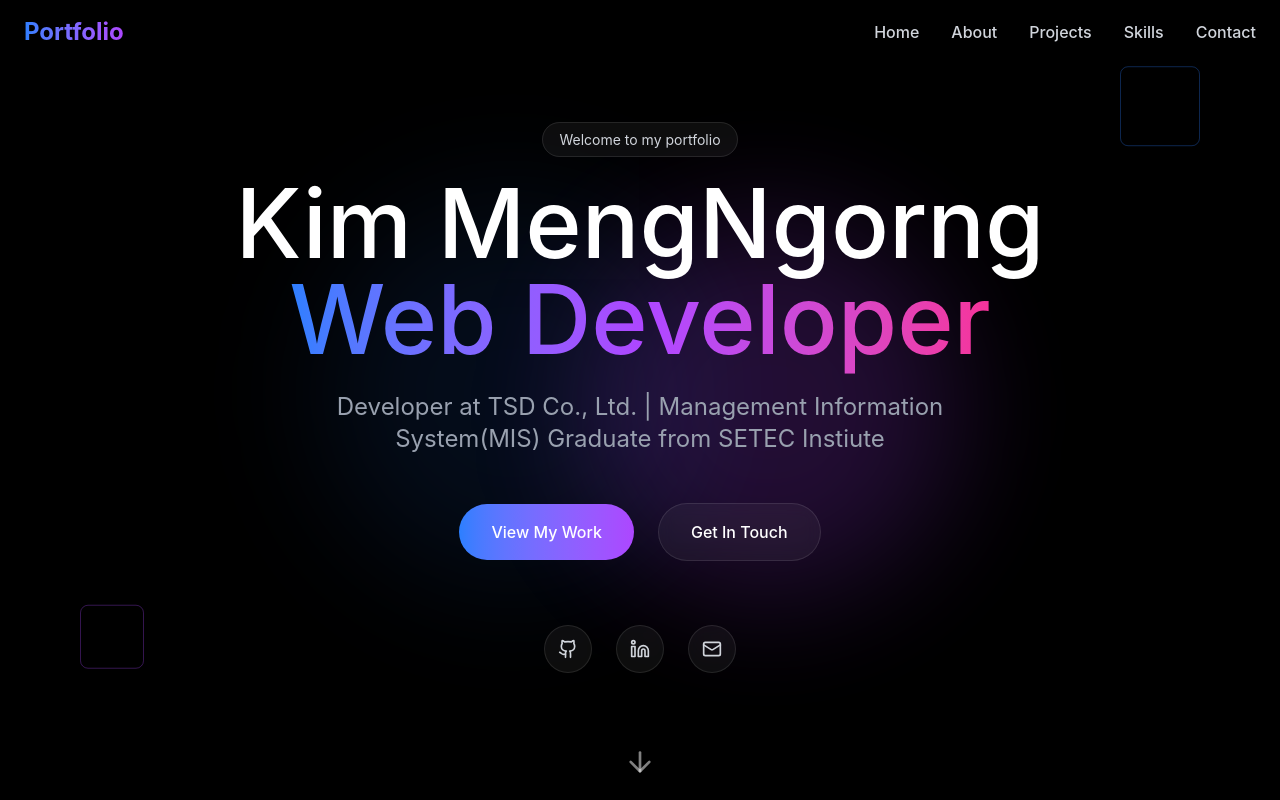
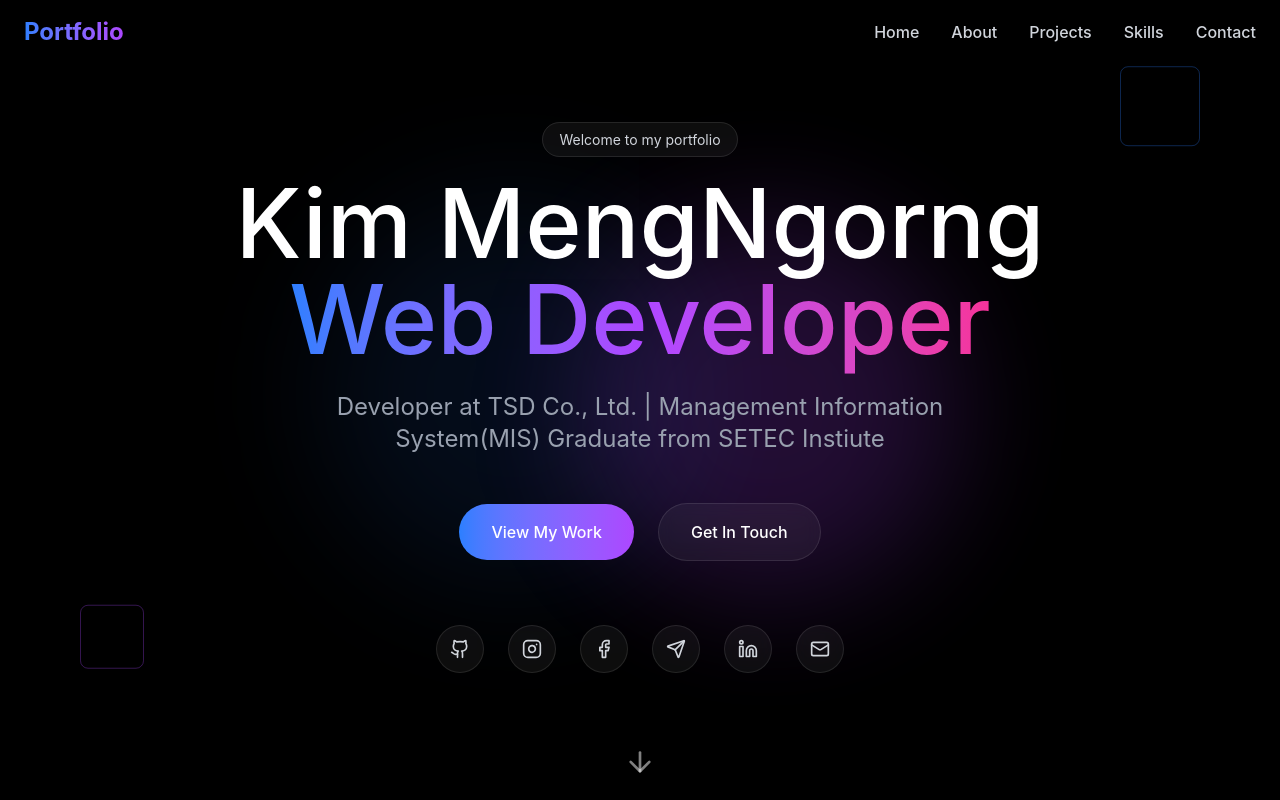
Before and after one commit to KimMengNgorng/Portfolio, a React (Vite) app: page / in a window 1280 px wide. Shown: the top 800 px of the page. Built offline with nearby package versions, Linux system fonts and the light colour scheme.

Commit message:
Update About section and add social media links in Hero component

```diff
--- a/src/app/components/About.tsx
+++ b/src/app/components/About.tsx
@@ -67,7 +67,7 @@ export function About() {
             About <span className="bg-gradient-to-r from-blue-500 to-purple-500 bg-clip-text text-transparent">Me</span>
           </h2>
           <p className="text-xl text-gray-400 max-w-3xl mx-auto">
-            Web Developer | Computer Science Graduate
+            Web Developer | Management Information System (MIS) Graduate
           </p>
         </motion.div>
 
--- a/src/app/components/Hero.tsx
+++ b/src/app/components/Hero.tsx
@@ -1,5 +1,5 @@
 import { motion } from 'motion/react';
-import { ArrowDown, Github, Linkedin, Mail } from 'lucide-react';
+import { ArrowDown, Facebook, Github, Instagram, Linkedin, Mail, Send } from 'lucide-react';
 
 export function Hero() {
   const containerVariants = {
@@ -113,6 +113,27 @@ export function Hero() {
           </motion.a>
           <motion.a
             whileHover={{ y: -4, scale: 1.1 }}
+            href="https://www.instagram.com/kimmengngorng/?hl=en"
+            className="w-12 h-12 flex items-center justify-center bg-white/5 backdrop-blur-sm border border-white/10 rounded-full text-gray-300 hover:text-white hover:border-white/30 transition-colors"
+          >
+            <Instagram size={20} />
+          </motion.a>
+          <motion.a
+            whileHover={{ y: -4, scale: 1.1 }}
+            href="\https://www.facebook.com/kim.mengngorng.12"
+            className="w-12 h-12 flex items-center justify-center bg-white/5 backdrop-blur-sm border border-white/10 rounded-full text-gray-300 hover:text-white hover:border-white/30 transition-colors"
+          >
+            <Facebook size={20} />
+          </motion.a>
+          <motion.a
+            whileHover={{ y: -4, scale: 1.1 }}
+            href="https://t.me/MengNgorng_Kim"
+            className="w-12 h-12 flex items-center justify-center bg-white/5 backdrop-blur-sm border border-white/10 rounded-full text-gray-300 hover:text-white hover:border-white/30 transition-colors"
+          >
+            <Send size={20} />
+          </motion.a>
+          <motion.a
+            whileHover={{ y: -4, scale: 1.1 }}
             href="#"
             className="w-12 h-12 flex items-center justify-center bg-white/5 backdrop-blur-sm border border-white/10 rounded-full text-gray-300 hover:text-white hover:border-white/30 transition-colors"
           >
```
